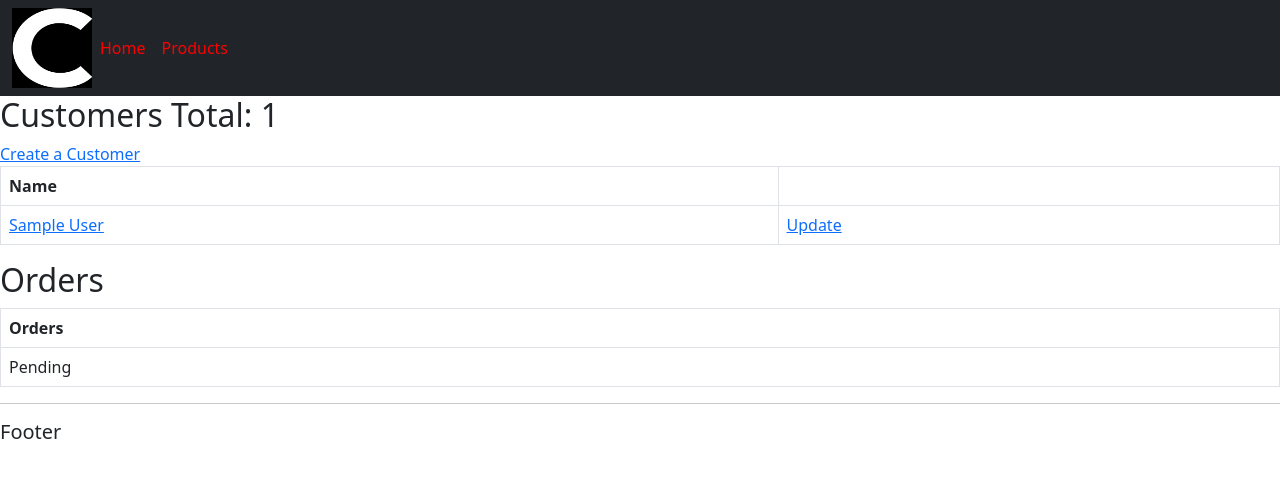
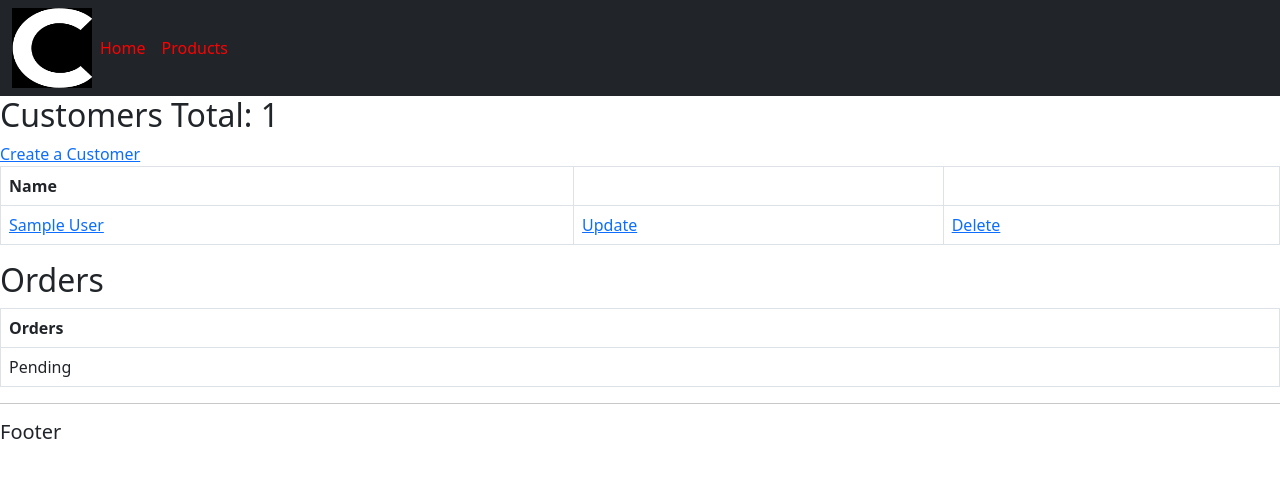
Before and after one commit to ronizzle/consequence-minimal, a Django app: page / in a window 1280 px wide. Shown: the top 478 px of the page. Run offline with Django 3.2, Linux system fonts and the light colour scheme; tables that the repository leaves empty hold one stand-in row (values such as "Sample post").

Commit message:
delete customer example

```diff
--- a/accounts/templates/accounts/dashboard.html
+++ b/accounts/templates/accounts/dashboard.html
@@ -9,18 +9,18 @@
     <thead>
         <th>Name</th>
         <th></th>
+        <th></th>
 
         {% for i in customers %}
             <tr>
                 <td>
-                    <a href="{% url 'customer' i.id %}">
-                        {{i.name}}
-                    </a>
+                    <a href="{% url 'customer' i.id %}">{{i.name}}</a>
                 </td>
                 <td>
-                    <a href="{% url 'update_customer' i.id %}">
-                        Update
-                    </a>
+                    <a href="{% url 'update_customer' i.id %}">Update</a>
+                </td>
+                <td>
+                    <a href="{% url 'delete_customer' i.id %}">Delete</a>
                 </td>
             </tr>
         {% endfor %}
--- a/accounts/urls.py
+++ b/accounts/urls.py
@@ -7,4 +7,5 @@ urlpatterns = [
     path('customer/<str:pk>', views.customer, name='customer'),
     path('create_customer', views.create_customer, name='create_customer'),
     path('update_customer/<str:pk>', views.update_customer, name='update_customer'),
+    path('delete_customer/<str:pk>', views.delete_customer, name='delete_customer'),
 ]
--- a/accounts/views.py
+++ b/accounts/views.py
@@ -54,3 +54,14 @@ def update_customer(request, pk):
 
     context = {'form': form}
     return render(request, 'accounts/customer_form.html', context)
+
+
+def delete_customer(request, pk):
+
+    customer = Customer.objects.get(id=pk)
+    if request.method == 'POST':
+        customer.delete()
+        return redirect('/')
+
+    context = {'customer': customer}
+    return render(request, 'accounts/delete.html', context)
```
Also changed, not shown: accounts/templates/accounts/delete.html (added, +14 -0 lines).
